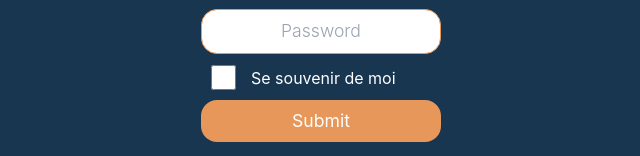
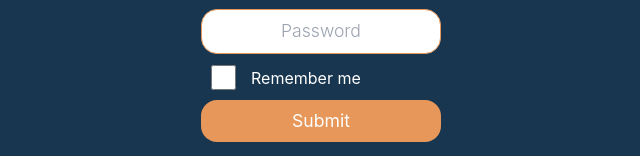
Before and after one commit to Zakari-B/WCS_Hackathon_Apside, a React (Vite) app in the folder frontend/: page /login in a window 1280 px wide. Shown: the part 539-695 px from the top of the page, without its empty margins (319-959 px from the left). Built offline with nearby package versions, Linux system fonts and the light colour scheme.

Commit message:
Switched a line to english

```diff
--- a/frontend/src/pages/Login.jsx
+++ b/frontend/src/pages/Login.jsx
@@ -84,7 +84,7 @@ function Login() {
                   setRememberMe(!rememberMe);
                 }}
               />
-              <p>Se souvenir de moi </p>
+              <p>Remember me</p>
             </div>
             <button type="submit" id="login-button" onClick={animate}>
               Submit
```
